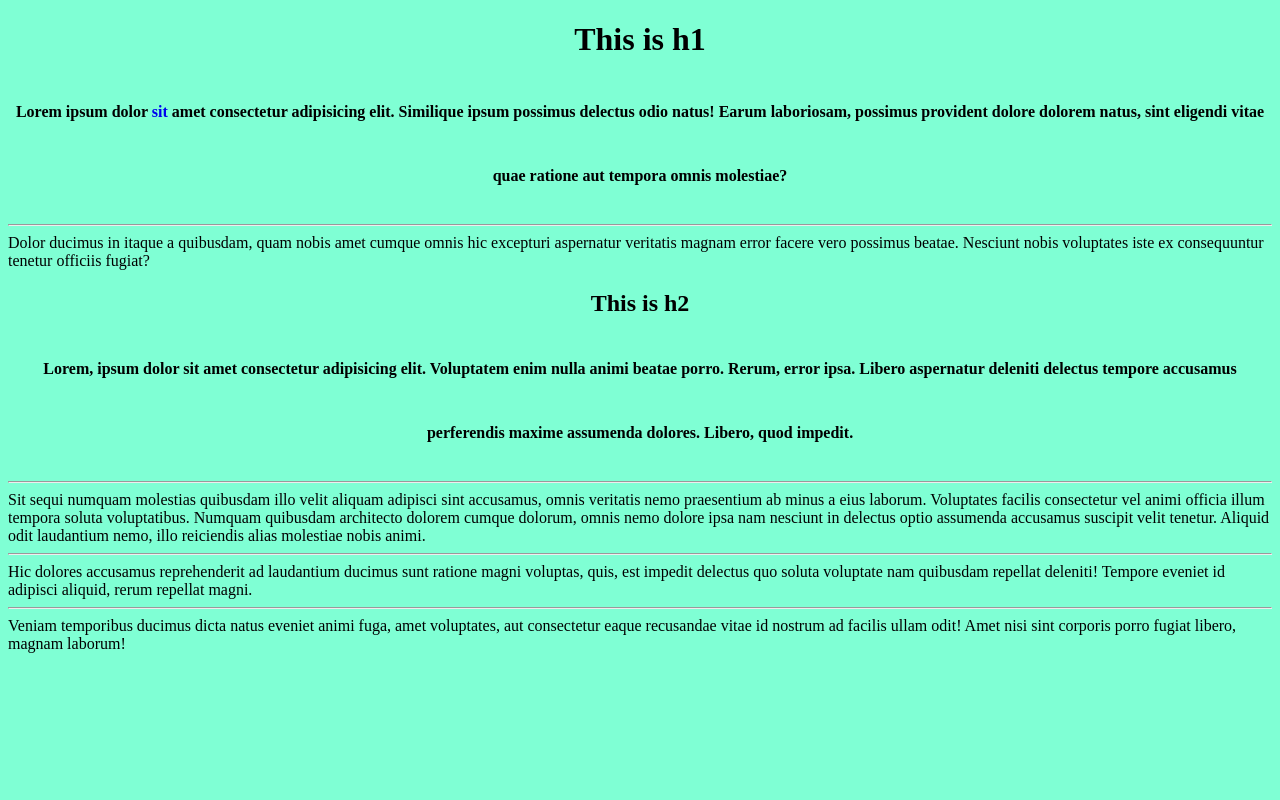
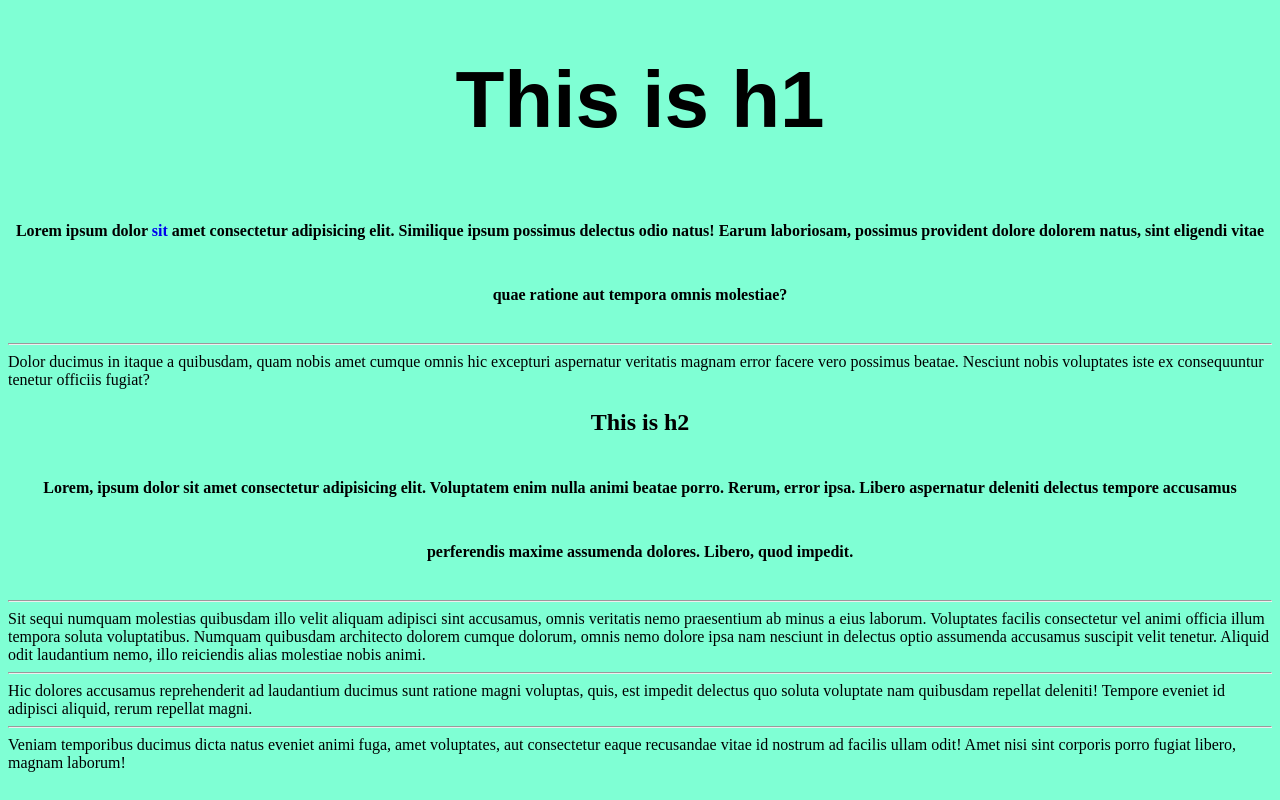
Before and after one commit to swayampandey/CSS_Practice, a plain HTML site: page TextProperties/Text.html in a window 1280 px wide. Drawn offline with Linux system fonts and the light colour scheme.

Commit message:
[Swayam] : added learnig codes of basics of css

```diff
--- a/TextProperties/Text.css
+++ b/TextProperties/Text.css
@@ -1,5 +1,7 @@
 h1 {
     text-align: center;
+    font-size: 80px;
+    font-family: Arial;
 
 }
 
```
